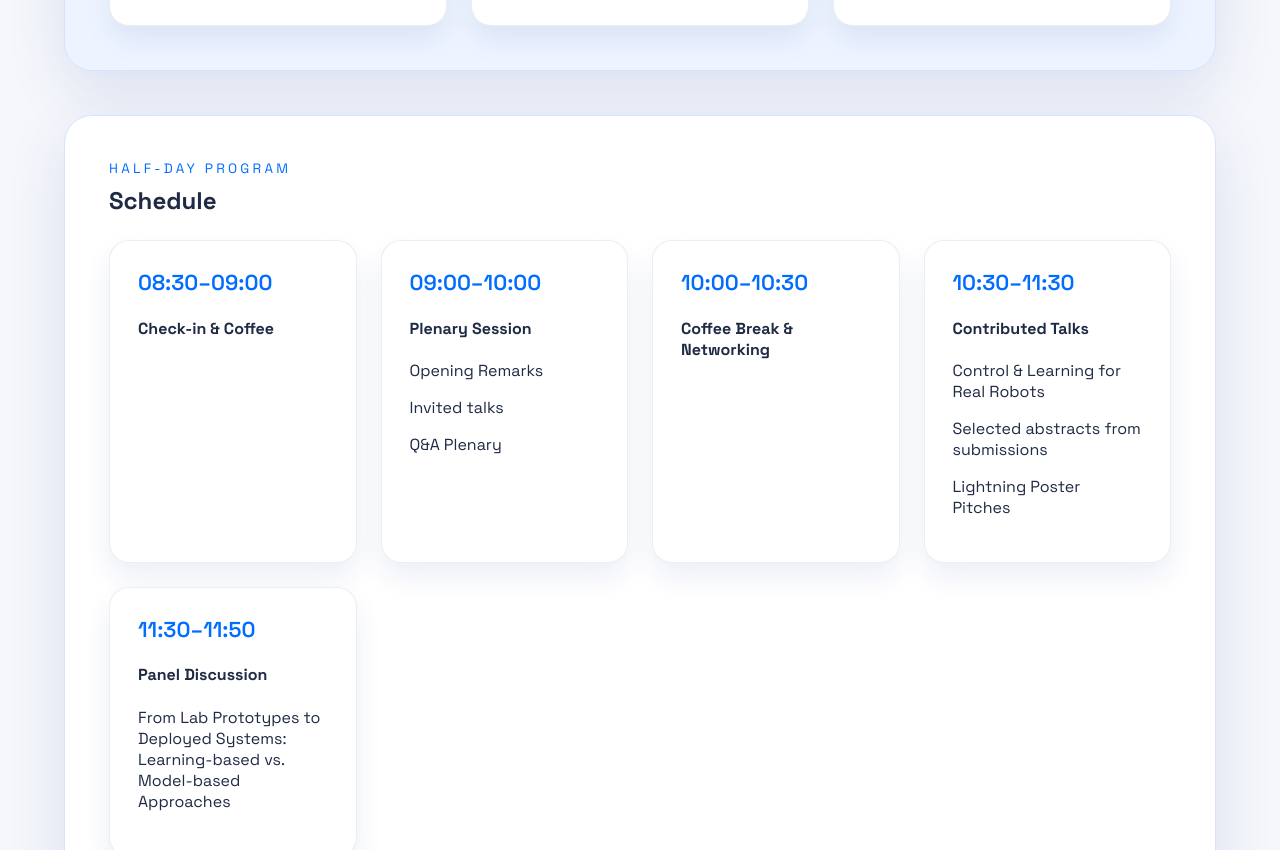
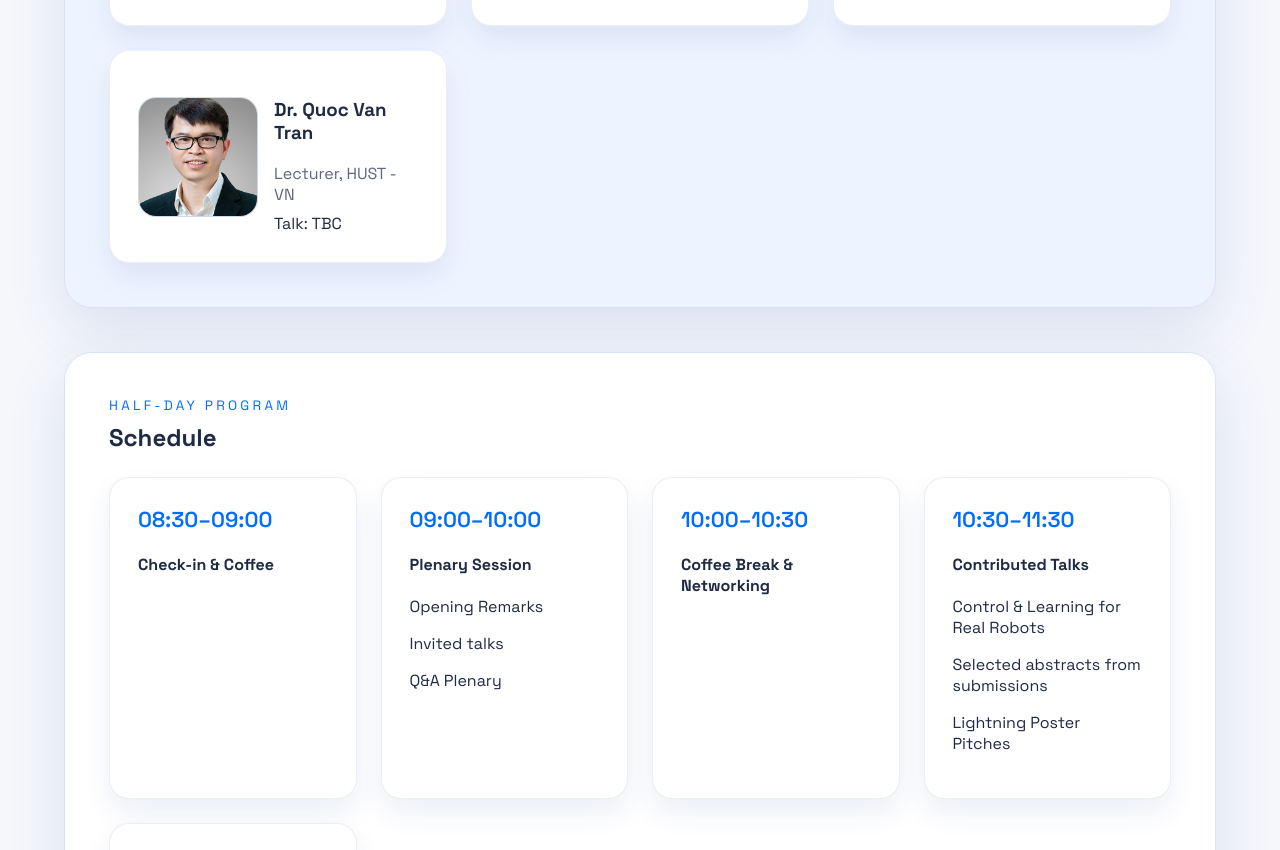
Before and after one commit to Vietnam-Robotics/Vietnam-Robotics.github.io, a plain HTML site: page index.html in a window 1280 px wide. Shown: the part 2112-2962 px from the top of the page. Drawn offline with Linux system fonts and the light colour scheme.

Commit message:
add invited talk - Quoc HUST

```diff
--- a/index.html
+++ b/index.html
@@ -130,6 +130,16 @@
             <p class="talk">Talk: "Batching Planning Paradigm: Tensorized Motion Planning for MPC and Global Path Planning"</p>
           </div>
         </article>
+
+        <article class="speaker-card">
+          <img src="/assets/images/quoc.png" alt="Dr Quoc Van Tran" loading="lazy" />
+          <div>
+            <h3>Dr. Quoc Van Tran</h3>
+            <p class="role">Lecturer, HUST - VN</p>
+            <p class="talk">Talk: TBC</p>
+          </div>
+        </article>
+
           </div>
         </div>
 
```
Also changed, not shown: assets/images/quoc.png (added).
